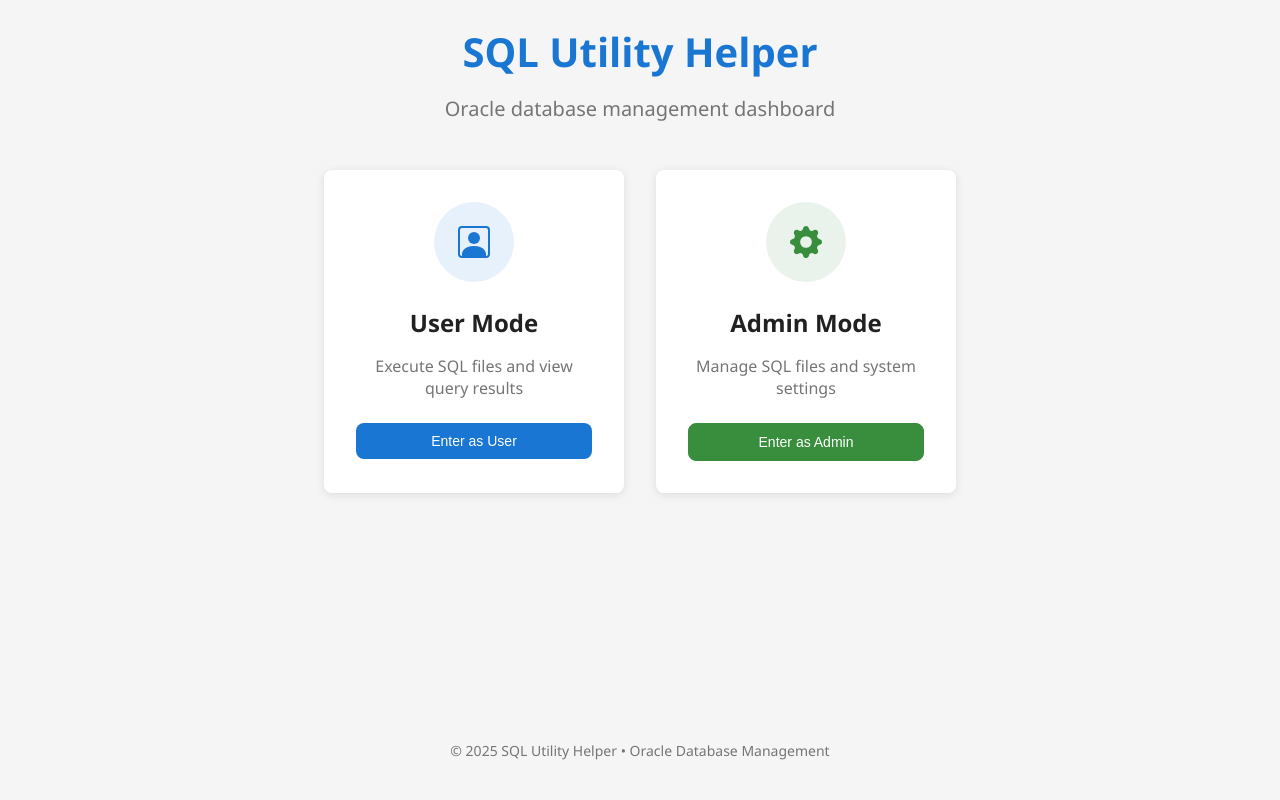
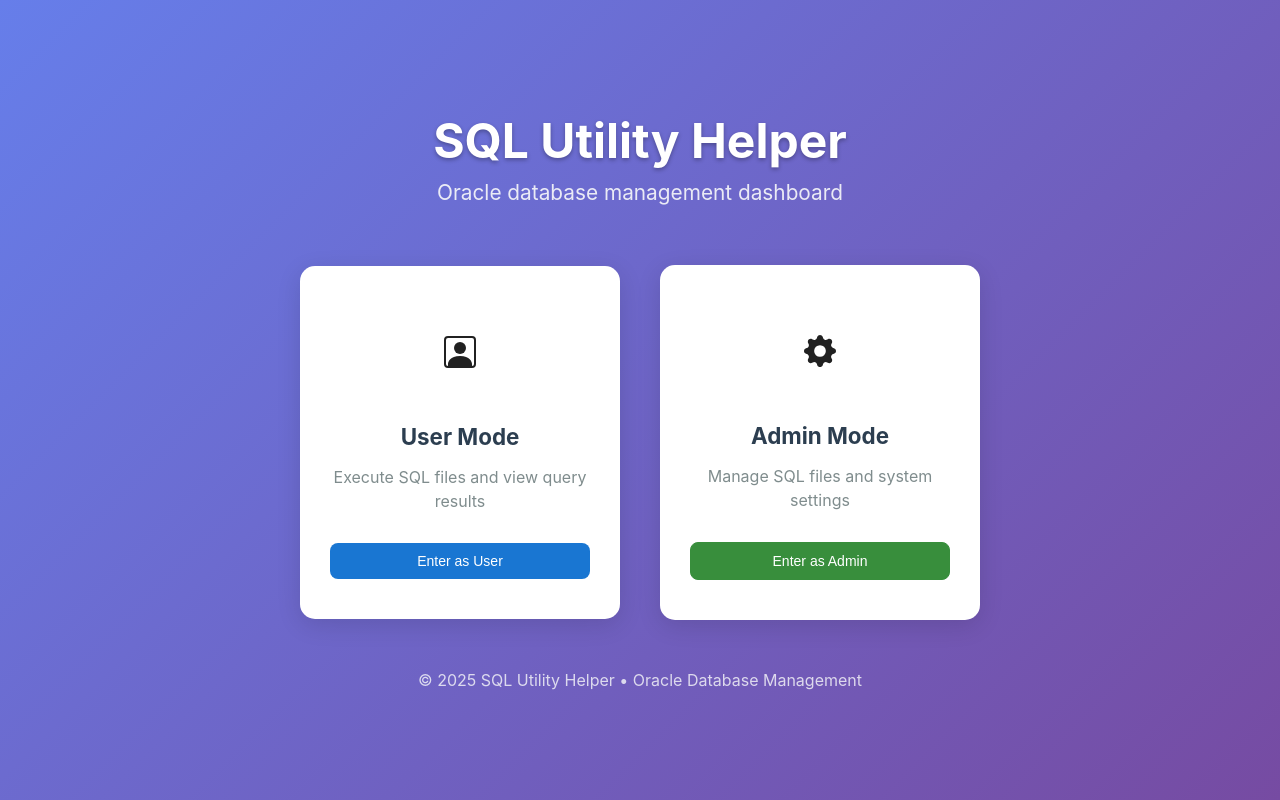
Before and after one commit to Alexsander092/Sql-Utility-Helper, a React app in the folder frontend/: page / in a window 1280 px wide. Built offline with nearby package versions, Linux system fonts and the light colour scheme.

Commit message:
Landing page fix

```diff
--- a/frontend/src/dashboard.css
+++ b/frontend/src/dashboard.css
@@ -1051,99 +1051,6 @@ body, html {
   }
 }
 
-/* Landing page styles */
-.landing-container {
-  display: flex;
-  flex-direction: column;
-  min-height: 100vh;
-  background-color: var(--bg-light);
-  padding: var(--content-padding);
-}
-
-.landing-header {
-  display: flex;
-  flex-direction: column;
-  align-items: center;
-  justify-content: center;
-  margin-bottom: 48px;
-  text-align: center;
-}
-
-.landing-header h1 {
-  font-size: 2.5rem;
-  color: var(--primary);
-  margin-bottom: 16px;
-}
-
-.landing-header p {
-  font-size: 1.25rem;
-  color: var(--text-secondary);
-}
-
-.landing-options {
-  display: flex;
-  justify-content: center;
-  gap: 32px;
-  margin-bottom: 48px;
-  flex-wrap: wrap;
-}
-
-.landing-card {
-  background-color: var(--bg-white);
-  border-radius: var(--radius);
-  box-shadow: var(--shadow);
-  padding: 32px;
-  width: 300px;
-  text-align: center;
-  transition: var(--transition);
-  cursor: pointer;
-  display: flex;
-  flex-direction: column;
-  align-items: center;
-}
-
-.landing-card:hover {
-  transform: translateY(-8px);
-  box-shadow: 0 8px 30px rgba(0, 0, 0, 0.15);
-}
-
-.card-icon {
-  font-size: 48px;
-  margin-bottom: 24px;
-  display: flex;
-  align-items: center;
-  justify-content: center;
-  width: 80px;
-  height: 80px;
-  border-radius: 50%;
-  background-color: rgba(25, 118, 210, 0.1);
-  color: var(--primary);
-}
-
-.card-icon.admin {
-  background-color: rgba(56, 142, 60, 0.1);
-  color: var(--secondary);
-}
-
-.landing-card h2 {
-  font-size: 1.5rem;
-  margin-bottom: 16px;
-  color: var(--text-primary);
-}
-
-.landing-card p {
-  color: var(--text-secondary);
-  margin-bottom: 24px;
-}
-
-.landing-footer {
-  margin-top: auto;
-  text-align: center;
-  padding: 16px;
-  color: var(--text-secondary);
-  font-size: 0.875rem;
-}
-
 /* Modal styles */
 .modal-overlay {
   position: fixed;
--- a/frontend/src/pages/LandingPage.css
+++ b/frontend/src/pages/LandingPage.css
@@ -1,9 +1,14 @@
 .landing-container {
   width: 100%;
-  max-width: 900px;
-  margin: 0 auto;
+  min-height: 100vh;
+  display: flex;
+  flex-direction: column;
+  justify-content: center;
+  align-items: center;
   padding: 40px 20px;
   text-align: center;
+  background: linear-gradient(135deg, #667eea 0%, #764ba2 100%);
+  font-family: -apple-system, BlinkMacSystemFont, 'Segoe UI', 'Roboto', 'Oxygen', sans-serif;
 }
 
 .landing-header {
@@ -11,62 +16,77 @@
 }
 
 .landing-header h1 {
-  font-size: 2.5rem;
-  color: #2c3e50;
+  font-size: 3rem;
+  color: #ffffff;
   margin-bottom: 10px;
+  font-weight: 700;
+  text-shadow: 0 2px 4px rgba(0,0,0,0.3);
 }
 
 .landing-header p {
-  font-size: 1.2rem;
-  color: #7f8c8d;
+  font-size: 1.3rem;
+  color: #f8f9fa;
+  opacity: 0.9;
 }
 
 .landing-options {
   display: flex;
   justify-content: center;
-  gap: 30px;
+  align-items: center;
+  gap: 40px;
   flex-wrap: wrap;
+  margin-top: 20px;
 }
 
 .landing-card {
   background: #fff;
-  border-radius: 10px;
-  box-shadow: 0 4px 20px rgba(0, 0, 0, 0.1);
-  padding: 30px;
-  width: 280px;
+  border-radius: 15px;
+  box-shadow: 0 6px 25px rgba(0, 0, 0, 0.12);
+  padding: 40px 30px;
+  width: 320px;
+  min-height: 280px;
   cursor: pointer;
   transition: transform 0.3s ease, box-shadow 0.3s ease;
+  display: flex;
+  flex-direction: column;
+  justify-content: space-between;
+  align-items: center;
 }
 
 .landing-card:hover {
-  transform: translateY(-5px);
-  box-shadow: 0 8px 30px rgba(0, 0, 0, 0.15);
+  transform: translateY(-8px);
+  box-shadow: 0 12px 40px rgba(0, 0, 0, 0.18);
 }
 
 .card-icon {
-  font-size: 3rem;
-  margin-bottom: 20px;
+  font-size: 4rem;
+  margin-bottom: 25px;
 }
 
 .landing-card h2 {
-  margin: 10px 0;
+  margin: 15px 0;
   color: #2c3e50;
+  font-size: 1.4rem;
 }
 
 .landing-card p {
   color: #7f8c8d;
-  margin-bottom: 25px;
+  margin-bottom: 30px;
+  font-size: 1rem;
+  line-height: 1.5;
 }
 
 .landing-button {
-  padding: 10px 20px;
+  padding: 12px 24px;
   border: none;
-  border-radius: 5px;
+  border-radius: 8px;
   color: white;
   font-weight: bold;
+  font-size: 1.1rem;
   cursor: pointer;
-  transition: background-color 0.3s ease;
+  transition: all 0.3s ease;
   width: 100%;
+  max-width: 200px;
 }
 
 .landing-button.user {
@@ -75,6 +95,7 @@
 
 .landing-button.user:hover {
   background-color: #2980b9;
+  transform: translateY(-2px);
 }
 
 .landing-button.admin {
@@ -83,21 +104,37 @@
 
 .landing-button.admin:hover {
   background-color: #27ae60;
+  transform: translateY(-2px);
 }
 
 .landing-footer {
   margin-top: 50px;
-  color: #95a5a6;
+  color: #f8f9fa;
+  opacity: 0.8;
 }
 
-@media (max-width: 650px) {
+@media (max-width: 768px) {
+  .landing-container {
+    padding: 20px 15px;
+  }
+
   .landing-options {
     flex-direction: column;
     align-items: center;
+    gap: 30px;
   }
 
   .landing-card {
     width: 100%;
-    max-width: 280px;
+    max-width: 350px;
+    min-height: 260px;
+  }
+
+  .landing-header h1 {
+    font-size: 2rem;
+  }
+
+  .landing-header p {
+    font-size: 1.1rem;
   }
 }
--- a/frontend/src/pages/LandingPage.jsx
+++ b/frontend/src/pages/LandingPage.jsx
@@ -1,6 +1,6 @@
 import React from 'react';
 import { useNavigate } from 'react-router-dom';
-import '../dashboard.css';
+import './LandingPage.css';
 
 function LandingPage() {
   const navigate = useNavigate();
```
Also changed, not shown: 2 other files.
